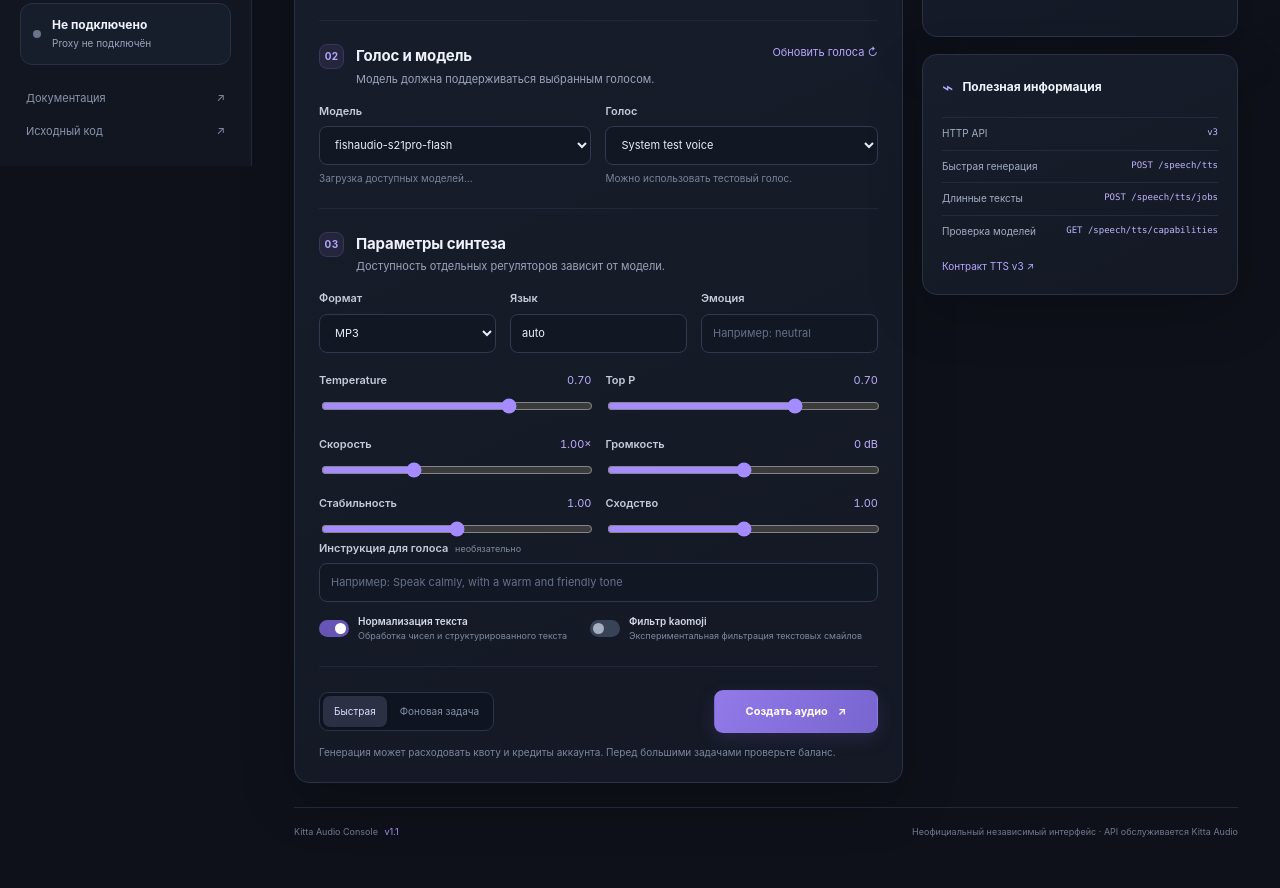
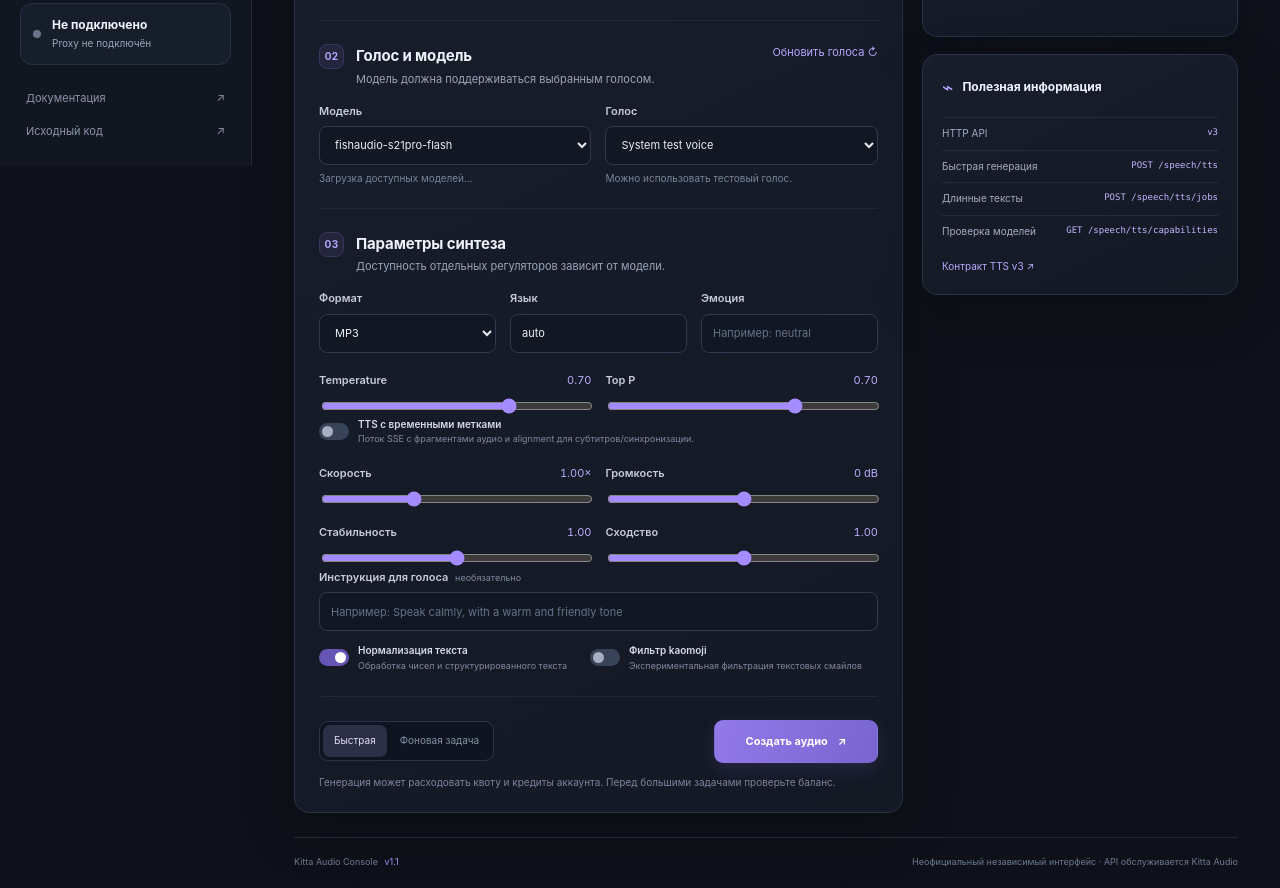
Before and after one commit to vanya890/FishKittaAudioPage, a plain HTML site: page index.html in a window 1280 px wide. Shown: the part 634-1522 px from the top of the page. Before the commit the page ends 1492 px from the top, so only its background shows below. Drawn offline with Linux system fonts and the light colour scheme.

Commit message:
Expose Fish Audio timestamped TTS option

```diff
--- a/index.html
+++ b/index.html
@@ -92,6 +92,7 @@
               <div class="field"><div class="range-label"><label for="fish-temperature">Temperature</label><output id="fish-temperature-output">0.70</output></div><input id="fish-temperature" type="range" min="0" max="1" step="0.05" value="0.7"></div>
               <div class="field"><div class="range-label"><label for="fish-top-p">Top P</label><output id="fish-top-p-output">0.70</output></div><input id="fish-top-p" type="range" min="0" max="1" step="0.05" value="0.7"></div>
             </div>
+            <label class="toggle" id="fish-tts-timestamp-toggle" data-fish-only hidden><input id="fish-tts-timestamps" type="checkbox"><span class="toggle-ui"></span><span><strong>TTS с временными метками</strong><small>Поток SSE с фрагментами аудио и alignment для субтитров/синхронизации.</small></span></label>
             <div class="field-grid two slider-grid">
               <div class="field optional-control" data-control="speed"><div class="range-label"><label for="tts-speed">Скорость</label><output id="speed-output">1.00×</output></div><input id="tts-speed" type="range" min="0.5" max="2" step="0.05" value="1"></div>
               <div class="field optional-control" data-control="volume"><div class="range-label"><label for="tts-volume">Громкость</label><output id="volume-output">0 dB</output></div><input id="tts-volume" type="range" min="-20" max="20" step="1" value="0"></div>
```
